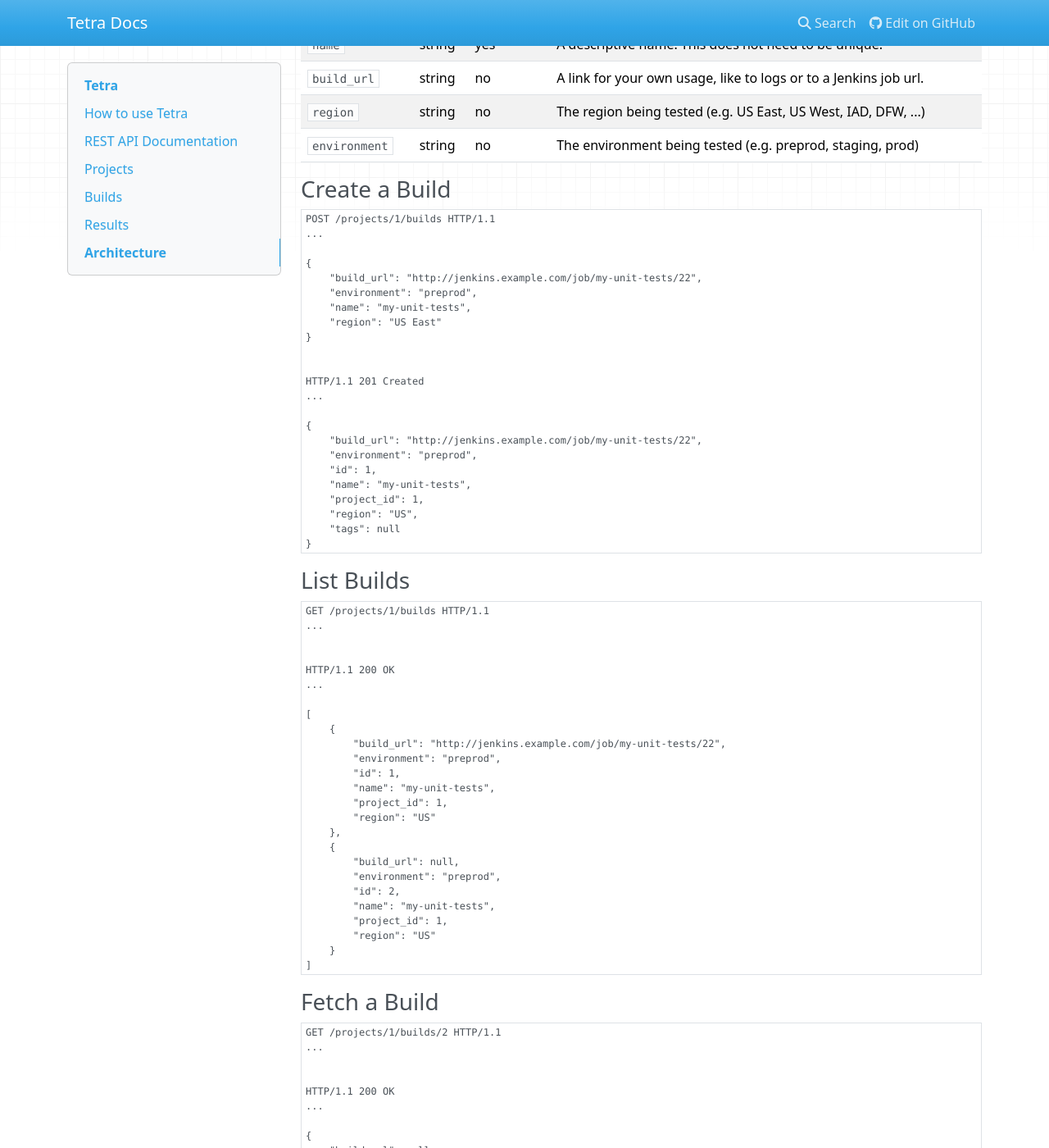
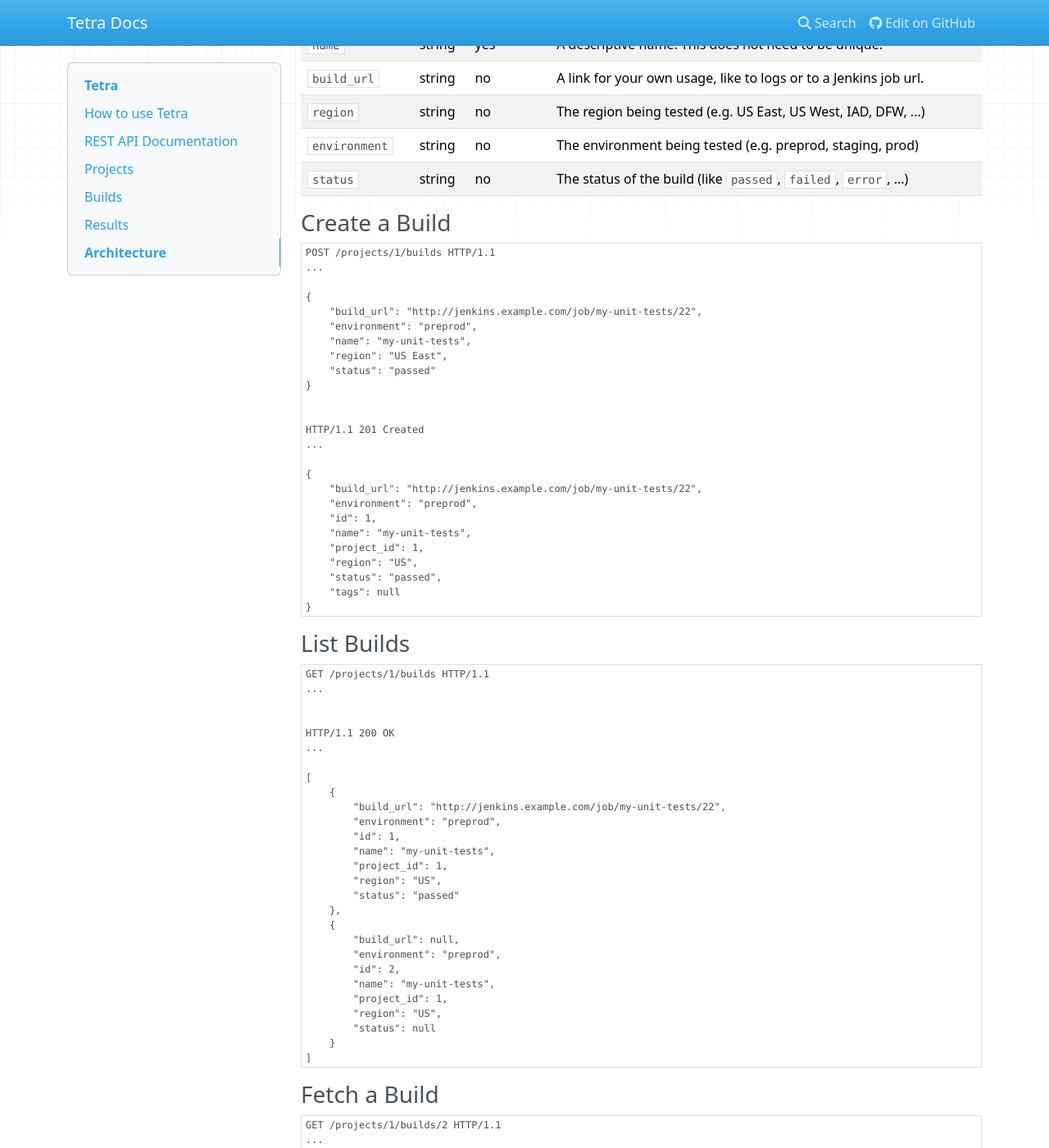
Before and after one commit to rackerlabs/tetra, an MkDocs documentation site: the page built from docs/index.md, in a window 1280 px wide and 1400 px high, scrolled down 2114 px. Shown: the whole window at 82% size. Built offline with MkDocs 1.6.1, drawn with Linux system fonts in a browser that asks for light colours; nearby versions of some CDN libraries; old or Windows-style settings are respelled for this version of MkDocs; some of the changed text lies outside the part shown.

Commit message:
Add docs for build status

````diff
--- a/docs/index.md
+++ b/docs/index.md
@@ -99,6 +99,7 @@ Field          | Type   | Required | Description
 `build_url`    | string | no       | A link for your own usage, like to logs or to a Jenkins job url.
 `region`       | string | no       | The region being tested (e.g. US East, US West, IAD, DFW, ...)
 `environment`  | string | no       | The environment being tested (e.g. preprod, staging, prod)
+`status`       | string | no       | The status of the build (like `passed`, `failed`, `error`, ...)
 
 ### Create a Build
 
@@ -110,7 +111,8 @@ POST /projects/1/builds HTTP/1.1
     "build_url": "http://jenkins.example.com/job/my-unit-tests/22",
     "environment": "preprod",
     "name": "my-unit-tests",
-    "region": "US East"
+    "region": "US East",
+    "status": "passed"
 }
 
 
@@ -124,6 +126,7 @@ HTTP/1.1 201 Created
     "name": "my-unit-tests",
     "project_id": 1,
     "region": "US",
+    "status": "passed",
     "tags": null
 }
 ```
@@ -145,7 +148,8 @@ HTTP/1.1 200 OK
         "id": 1,
         "name": "my-unit-tests",
         "project_id": 1,
-        "region": "US"
+        "region": "US",
+        "status": "passed"
     },
     {
         "build_url": null,
@@ -153,7 +157,8 @@ HTTP/1.1 200 OK
         "id": 2,
         "name": "my-unit-tests",
         "project_id": 1,
-        "region": "US"
+        "region": "US",
+        "status": null
     }
 ]
 ```
@@ -175,6 +180,7 @@ HTTP/1.1 200 OK
     "name": "my-unit-tests",
     "project_id": 1,
     "region": "US"
+    "status": "passed"
 }
 ```
 
````
